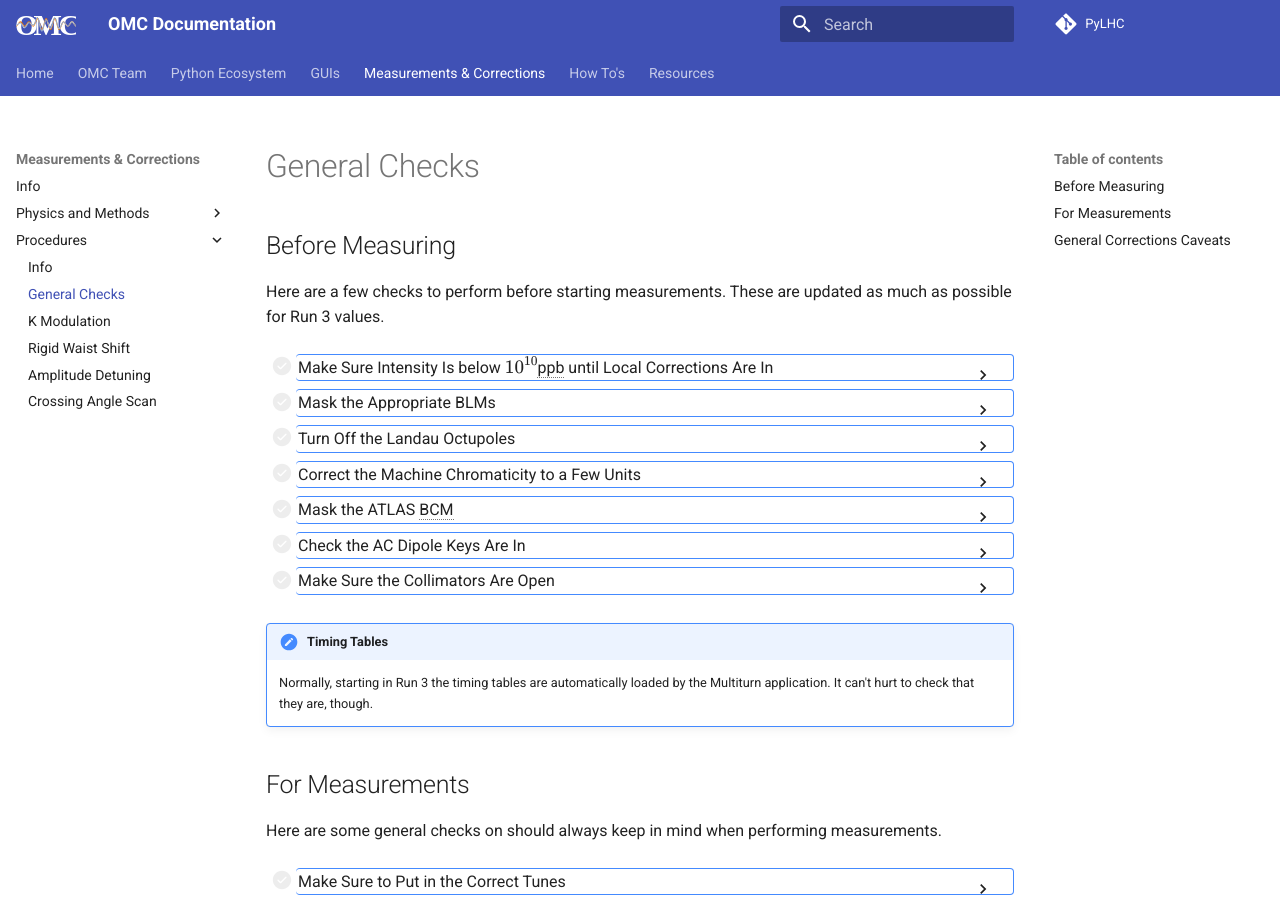
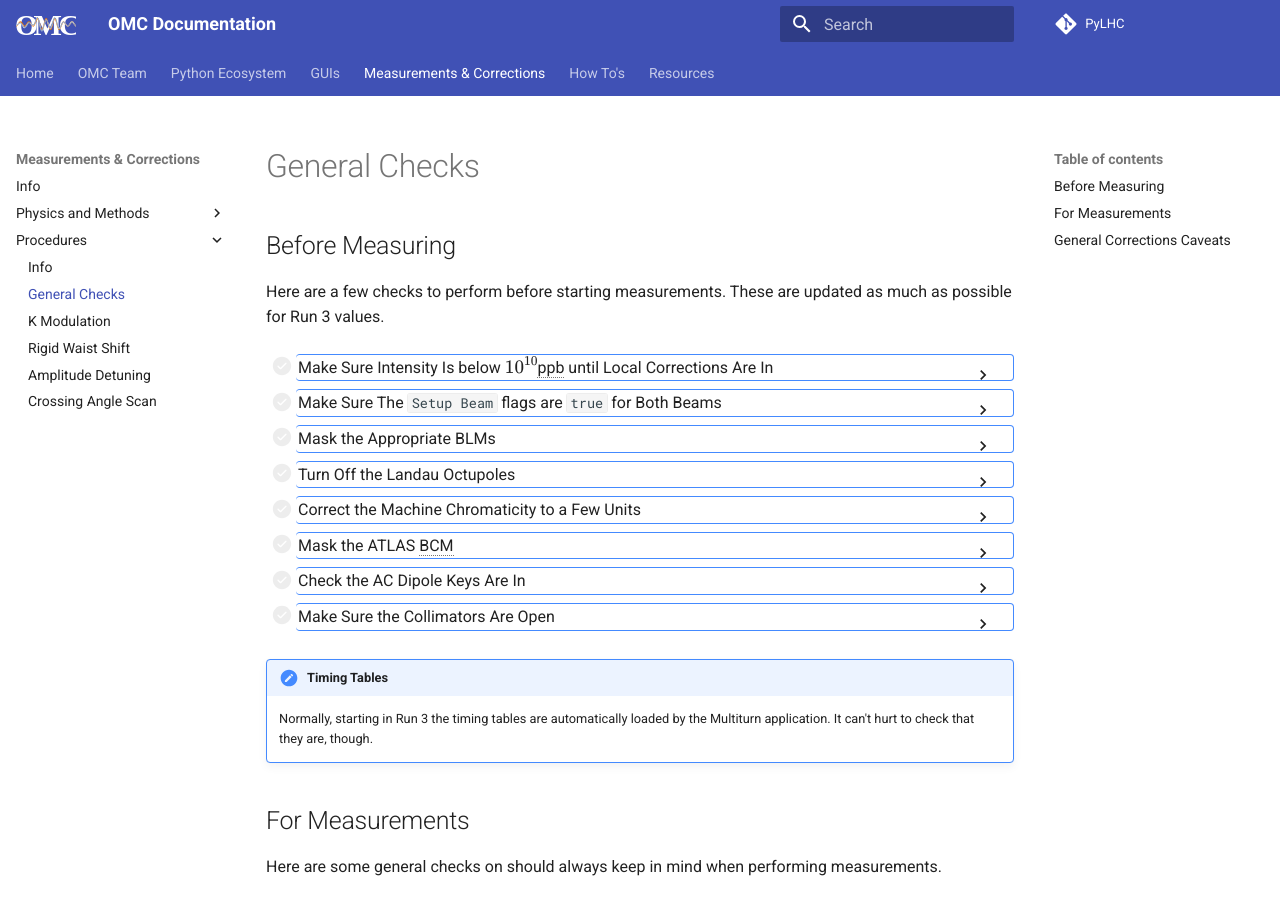
Before and after one commit to pylhc/pylhc.github.io, an MkDocs documentation site: the page built from docs/measurements/procedures/general_checks.md, in a window 1280 px wide and 900 px high. Built offline with MkDocs 1.6.1 and Material for MkDocs 9.7.7, drawn with Linux system fonts in a browser that asks for light colours.

Commit message:
Add Beam setup flag check (#79)

```diff
--- a/docs/measurements/procedures/general_checks.md
+++ b/docs/measurements/procedures/general_checks.md
@@ -7,6 +7,10 @@ These are updated as much as possible for Run 3 values.
 
 - [ ] <details class="nodeco"><summary>Make Sure Intensity Is below $10^{10}$ppb until Local Corrections Are In</summary>
       <p> After local corrections, we can move to having 3 bunches (each below $10^{10}$ppb) evenly spaced along the ring.
+      </p></details>
+
+- [ ] <details class="nodeco"><summary>Make Sure The `Setup Beam` flags are `true` for Both Beams</summary>
+      <p> When looking at the LHC Page 1 Vistage, in the "BIS status and SMP flags" section the `Setup Beam` row should be green (`true`) for both beams.
       </p></details>
 
 - [ ] <details class="nodeco"><summary>Mask the Appropriate BLMs</summary>
```
